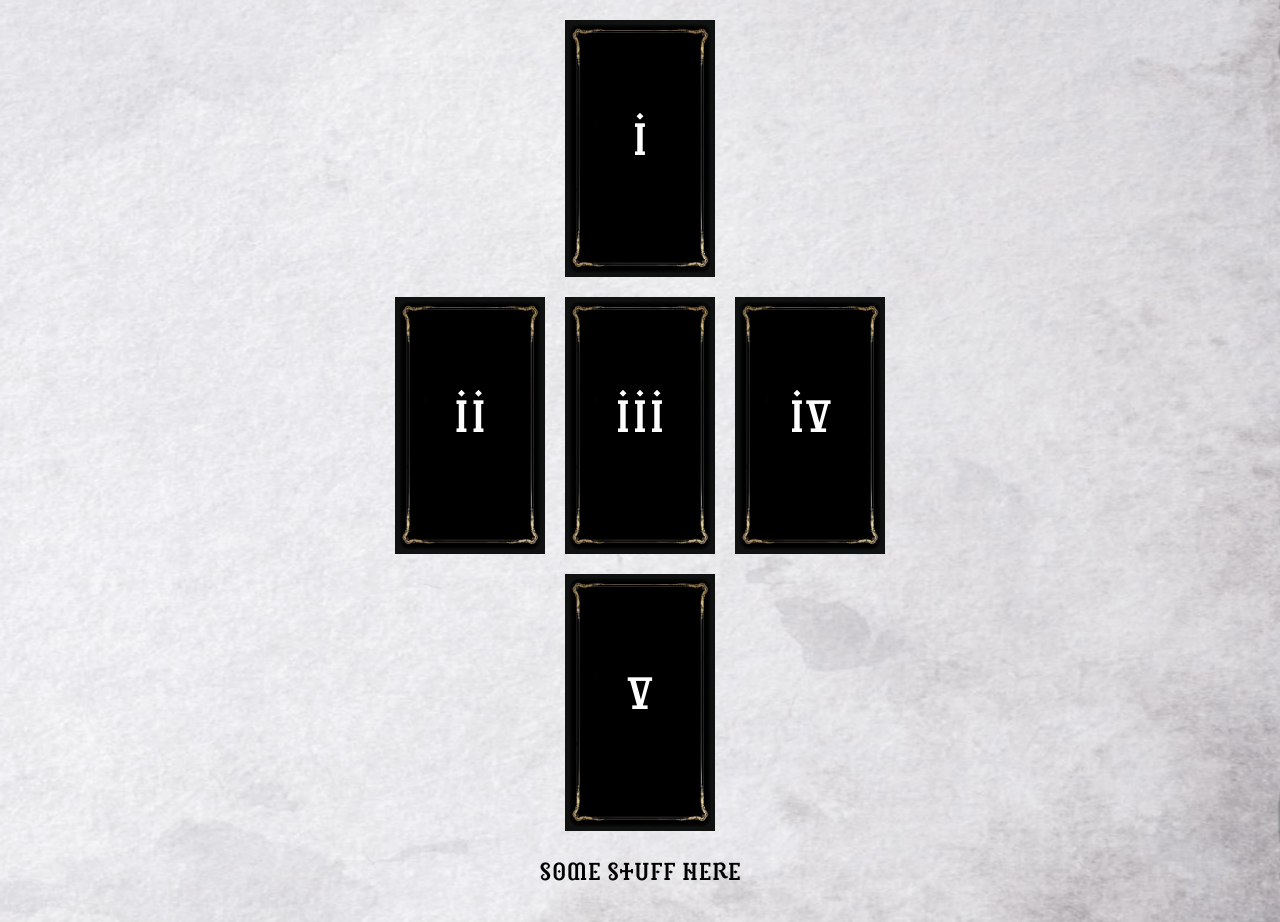
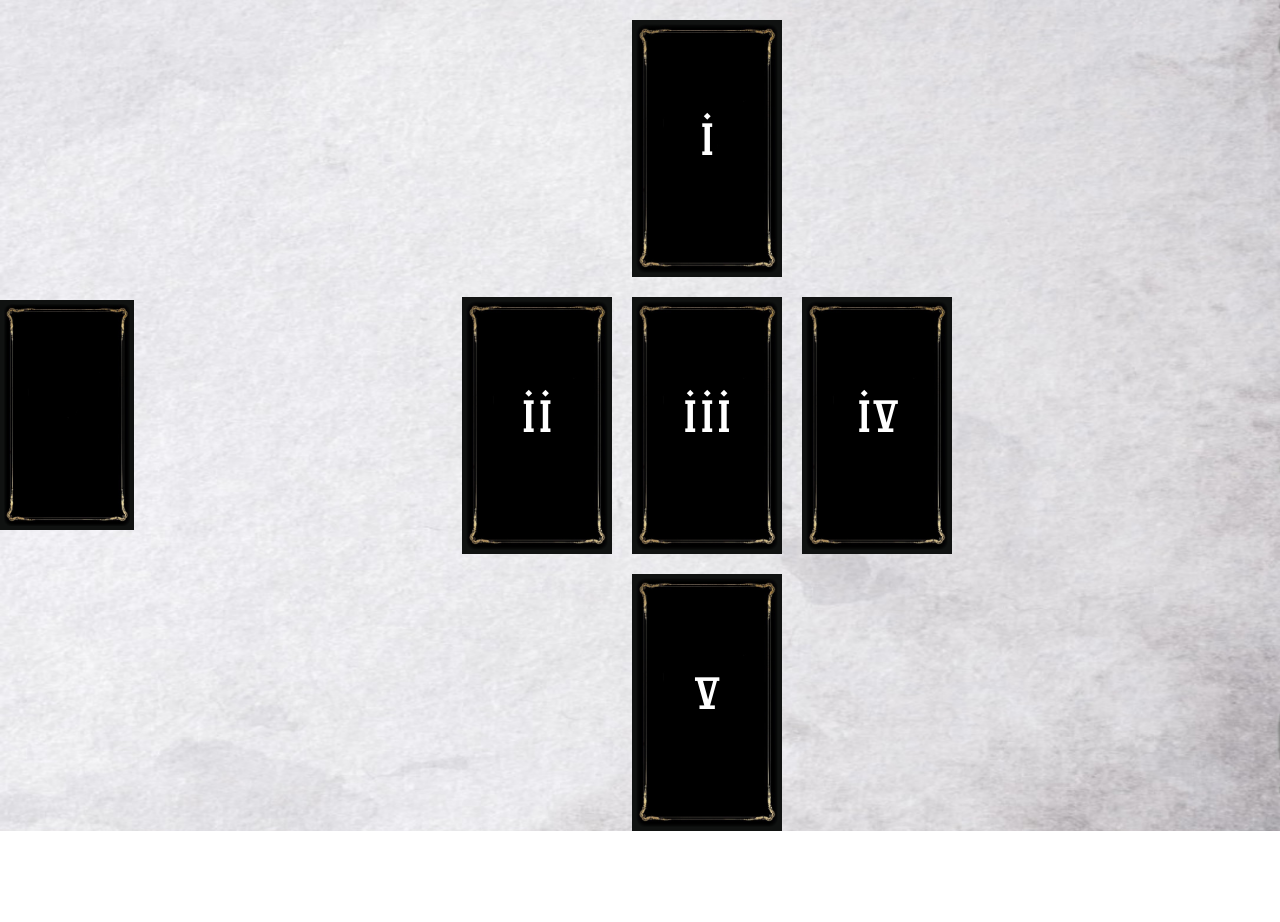
Before and after one commit to tomcorsi/KultTaroticumRoller, a React (Create React App) app: page / in a window 1280 px wide. After the commit the page ends 831 px from the top, so only its background shows below. Built offline with nearby package versions, Linux system fonts and the light colour scheme.

Commit message:
feat: added deck component

```diff
--- a/src/App.css
+++ b/src/App.css
@@ -1,15 +1,12 @@
 .App {
-  text-align: center;
-}
-
-.App-header {
   min-height: 100vh;
   display: flex;
-  flex-direction: column;
+  flex-direction: row;
   align-items: center;
   justify-content: center;
   font-size: calc(10px + 2vmin);
   color: black;
+  text-align: center;
 }
 
 .App-link {
--- a/src/App.js
+++ b/src/App.js
@@ -1,15 +1,12 @@
 import './App.css';
 import { CardContainer } from './components/cardContainer';
+import { Deck } from './components/deck';
 
 function App() {
   return (
     <div className="App">
-      <header className="App-header">
+        <Deck />
         <CardContainer />
-        <p>
-          Some stuff here
-        </p>
-      </header>
     </div>
   );
 }
--- /dev/null
+++ b/src/components/deck.js
@@ -0,0 +1,18 @@
+import styled from "styled-components"
+import { Card } from "./basicCard"
+import back from "../resources/tarots/kult-tarot-back.jpg";
+
+const StyledDeck = styled.div`
+    display: flex;
+    flex-direction: column;
+`
+
+
+export const Deck = () => {
+    return (
+    <StyledDeck>
+        <Card>
+            <img src={back} />
+        </Card>
+    </StyledDeck>)
+}
```
